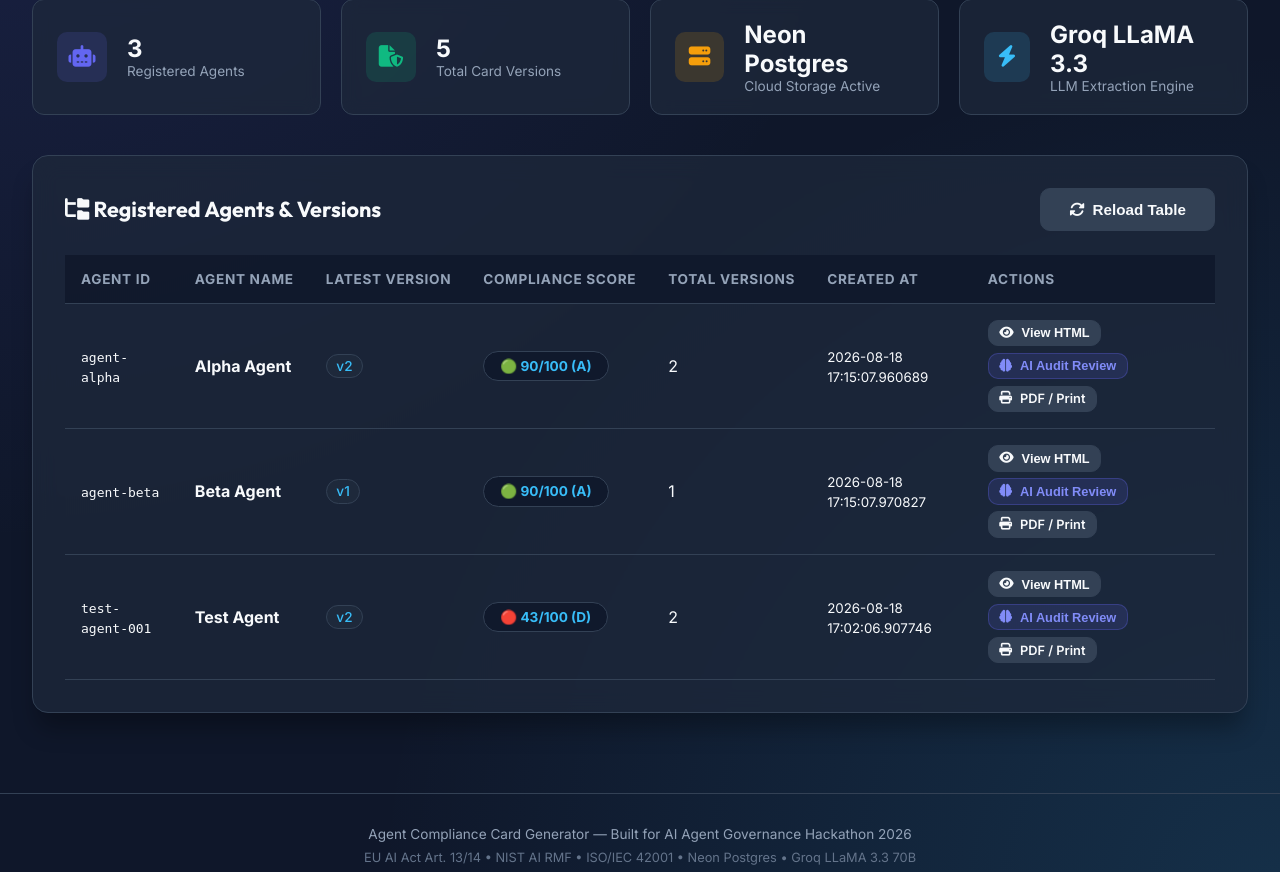
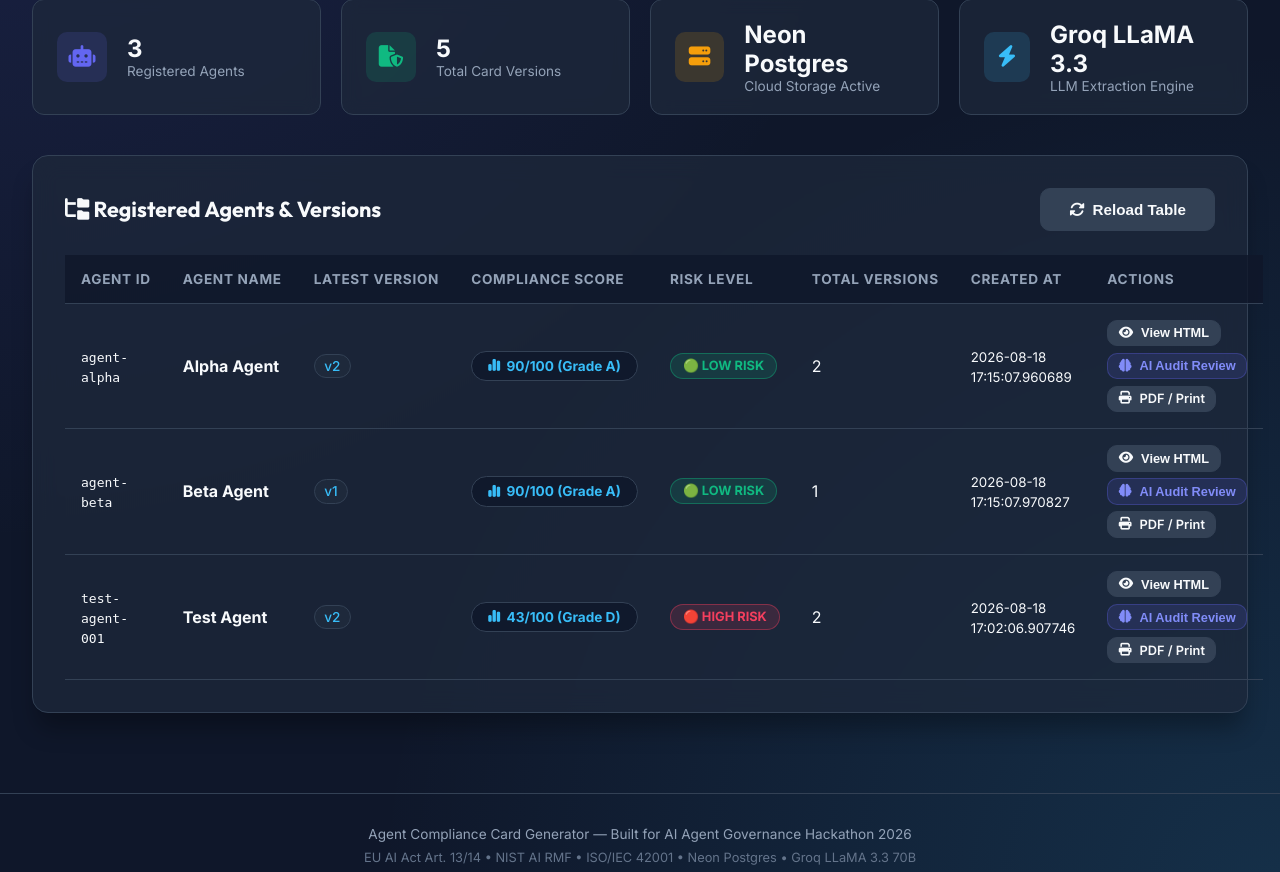
Before and after one commit to PoorvikaGowda23/Aivar_Hackathon_AWS_22PD10, a FastAPI app: page / in a window 1280 px wide, after a click on "Agent Registry". Shown: the part 305-1177 px from the top of the page. Run offline with FastAPI, Linux system fonts and the light colour scheme; some libraries are stand-ins or nearby versions.

Commit message:
Added dedicated Risk Level badge column to Portal Dashboard table

```diff
--- a/app/templates/index.html
+++ b/app/templates/index.html
@@ -684,13 +684,14 @@
               <th>Agent Name</th>
               <th>Latest Version</th>
               <th>Compliance Score</th>
+              <th>Risk Level</th>
               <th>Total Versions</th>
               <th>Created At</th>
               <th>Actions</th>
             </tr>
           </thead>
           <tbody id="registry-table-body">
-            <tr><td colspan="7" style="text-align:center; color:var(--text-muted);">Loading registry...</td></tr>
+            <tr><td colspan="8" style="text-align:center; color:var(--text-muted);">Loading registry...</td></tr>
           </tbody>
         </table>
       </div>
@@ -998,15 +999,19 @@
         tbody.innerHTML = '';
 
         if (!data.agents || data.agents.length === 0) {
-          tbody.innerHTML = '<tr><td colspan="7" style="text-align:center; color:var(--text-muted);">No compliance cards stored yet. Generate one above!</td></tr>';
+          tbody.innerHTML = '<tr><td colspan="8" style="text-align:center; color:var(--text-muted);">No compliance cards stored yet. Generate one above!</td></tr>';
           return;
         }
 
         data.agents.forEach(agent => {
           totalVersions += agent.total_versions || 1;
           const scoreDisplay = agent.compliance_score !== undefined
-            ? `<span class="pill" style="background:rgba(15,23,42,0.8); border:1px solid var(--border-color); font-weight:700;">${agent.color_badge || '🟢'} ${agent.compliance_score}/100 (${agent.grade || 'A'})</span>`
+            ? `<span class="pill" style="background:rgba(15,23,42,0.8); border:1px solid var(--border-color); font-weight:700; color:#38bdf8;"><i class="fa-solid fa-chart-simple"></i> ${agent.compliance_score}/100 (Grade ${agent.grade || 'A'})</span>`
             : `<span class="pill">--</span>`;
+
+          const riskBadgeDisplay = agent.risk_level
+            ? `<span class="badge-impact" style="padding:0.35rem 0.75rem; font-size:0.8rem; font-weight:700; border-radius:9999px; background:${agent.risk_level === 'LOW_RISK' ? 'rgba(16,185,129,0.15)' : (agent.risk_level === 'MODERATE_RISK' ? 'rgba(245,158,11,0.15)' : 'rgba(244,63,94,0.15)')}; border:1px solid ${agent.risk_level === 'LOW_RISK' ? 'rgba(16,185,129,0.4)' : (agent.risk_level === 'MODERATE_RISK' ? 'rgba(245,158,11,0.4)' : 'rgba(244,63,94,0.4)')}; color:${agent.risk_level === 'LOW_RISK' ? '#10b981' : (agent.risk_level === 'MODERATE_RISK' ? '#f59e0b' : '#f43f5e')};">${agent.color_badge || '🟢'} ${(agent.risk_level || 'LOW_RISK').replace('_', ' ')}</span>`
+            : `<span class="badge-impact badge-info">🟢 LOW RISK</span>`;
 
           const tr = document.createElement('tr');
           tr.innerHTML = `
@@ -1014,6 +1019,7 @@
             <td><strong>${agent.agent_name}</strong></td>
             <td><span class="pill" style="padding:0.2rem 0.6rem;">v${agent.latest_version}</span></td>
             <td>${scoreDisplay}</td>
+            <td>${riskBadgeDisplay}</td>
             <td>${agent.total_versions}</td>
             <td><small>${agent.created_at || 'Just now'}</small></td>
             <td>
```
